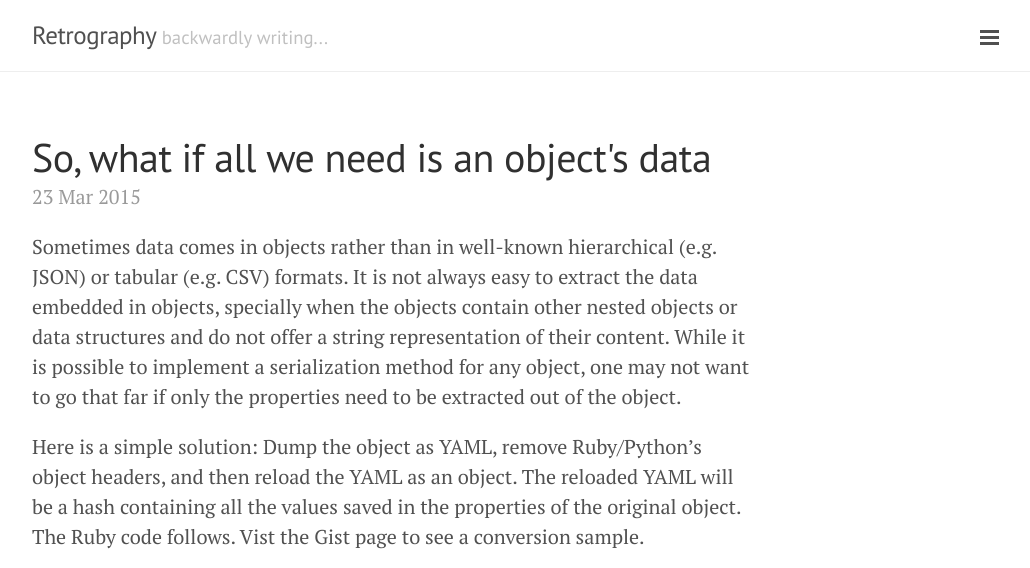
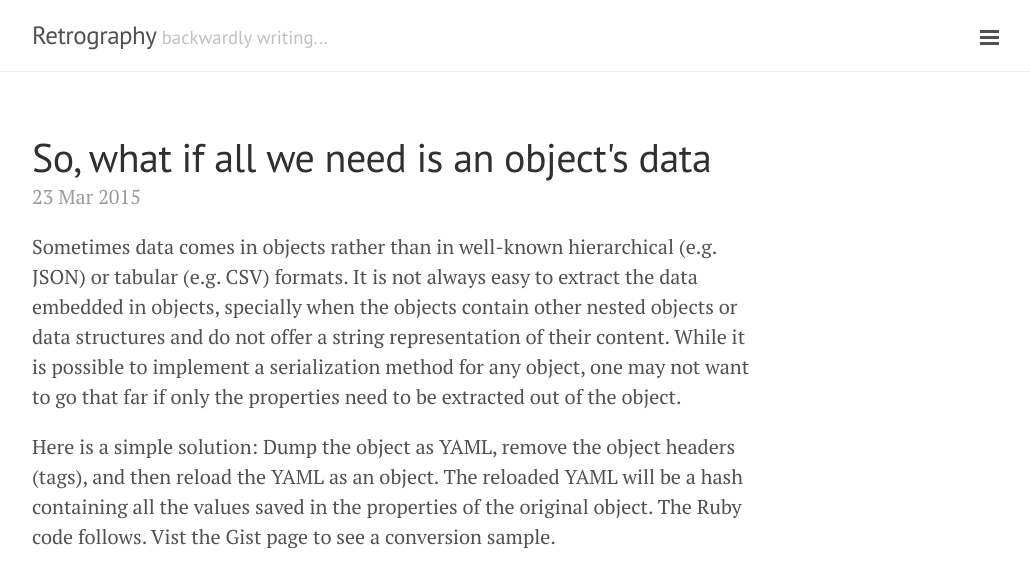
Before and after one commit to retrography/retrography.github.io, a Jekyll site: the page built from _posts/2015-03-23-so-what-if-all-we-need-is-an-objects-data.markdown, in a window 1280 px wide, cut to the strip 0-568 px from the top of the page. Shown: the whole strip, without its empty margins (248-1278 px from the left). Built offline with Jekyll 4.4.1, drawn with Linux system fonts in a browser that asks for light colours; Markdown is read by kramdown in place of the engine named in the settings.

Commit message:
Update 2015-03-23-so-what-if-all-we-need-is-an-objects-data.markdown

```diff
--- a/_posts/2015-03-23-so-what-if-all-we-need-is-an-objects-data.markdown
+++ b/_posts/2015-03-23-so-what-if-all-we-need-is-an-objects-data.markdown
@@ -7,7 +7,7 @@ keywords: "ruby yaml hash json document database convert data object python"
 
 Sometimes data comes in objects rather than in well-known hierarchical (e.g. JSON) or tabular (e.g. CSV) formats. It is not always easy to extract the data embedded in objects, specially when the objects contain other nested objects or data structures and do not offer a string representation of their content. While it is possible to implement a serialization method for any object, one may not want to go that far if only the properties need to be extracted out of the object.
 
-Here is a simple solution: Dump the object as YAML, remove Ruby/Python's object headers, and then reload the YAML as an object. The reloaded YAML will be a hash containing all the values saved in the properties of the original object. The Ruby code follows. Vist the Gist page to see a conversion sample.
+Here is a simple solution: Dump the object as YAML, remove the object headers (tags), and then reload the YAML as an object. The reloaded YAML will be a hash containing all the values saved in the properties of the original object. The Ruby code follows. Vist the Gist page to see a conversion sample.
 
 {% gist retrography/87b4e25fdecf8307b627 hashject.rb %}
 
```
